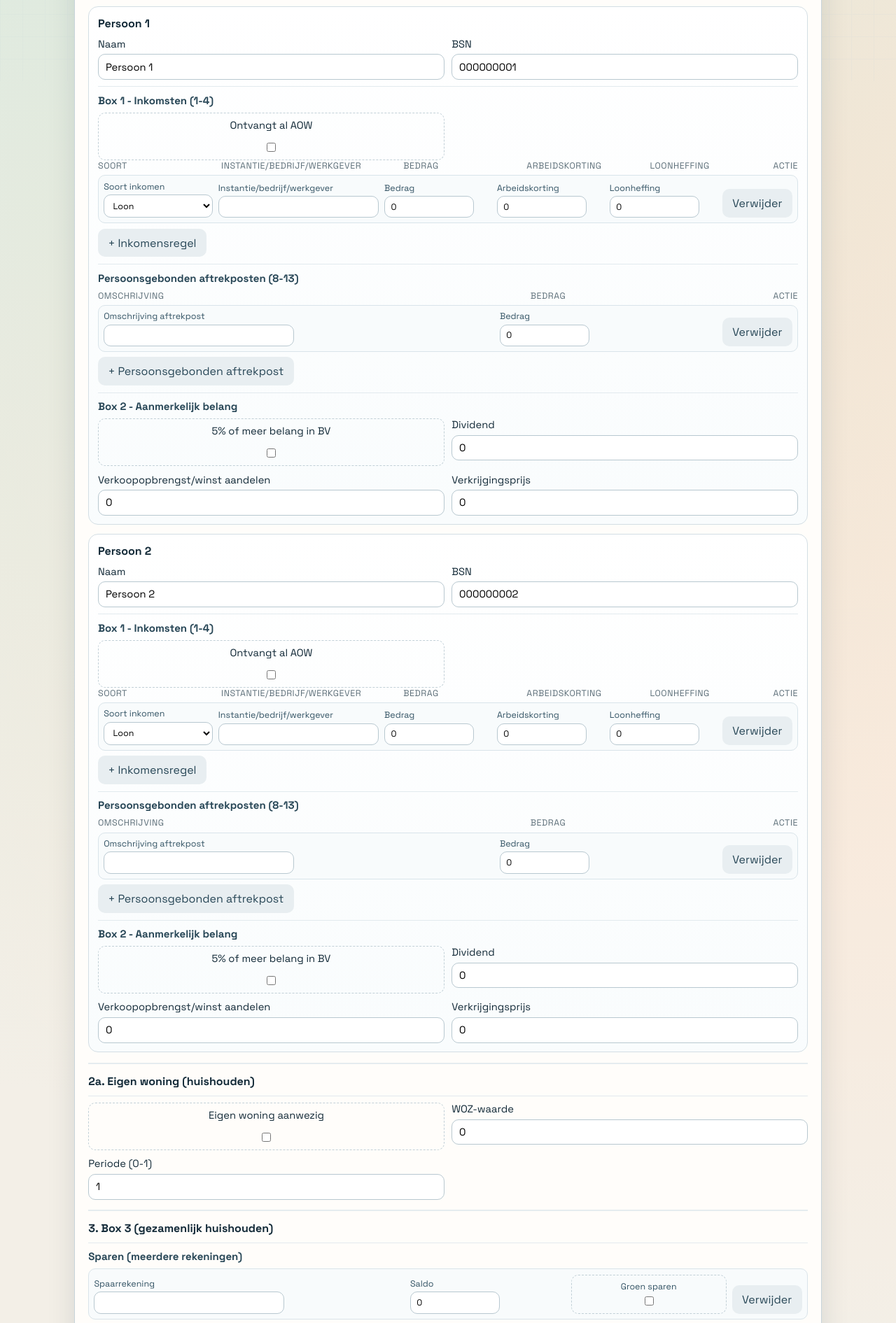
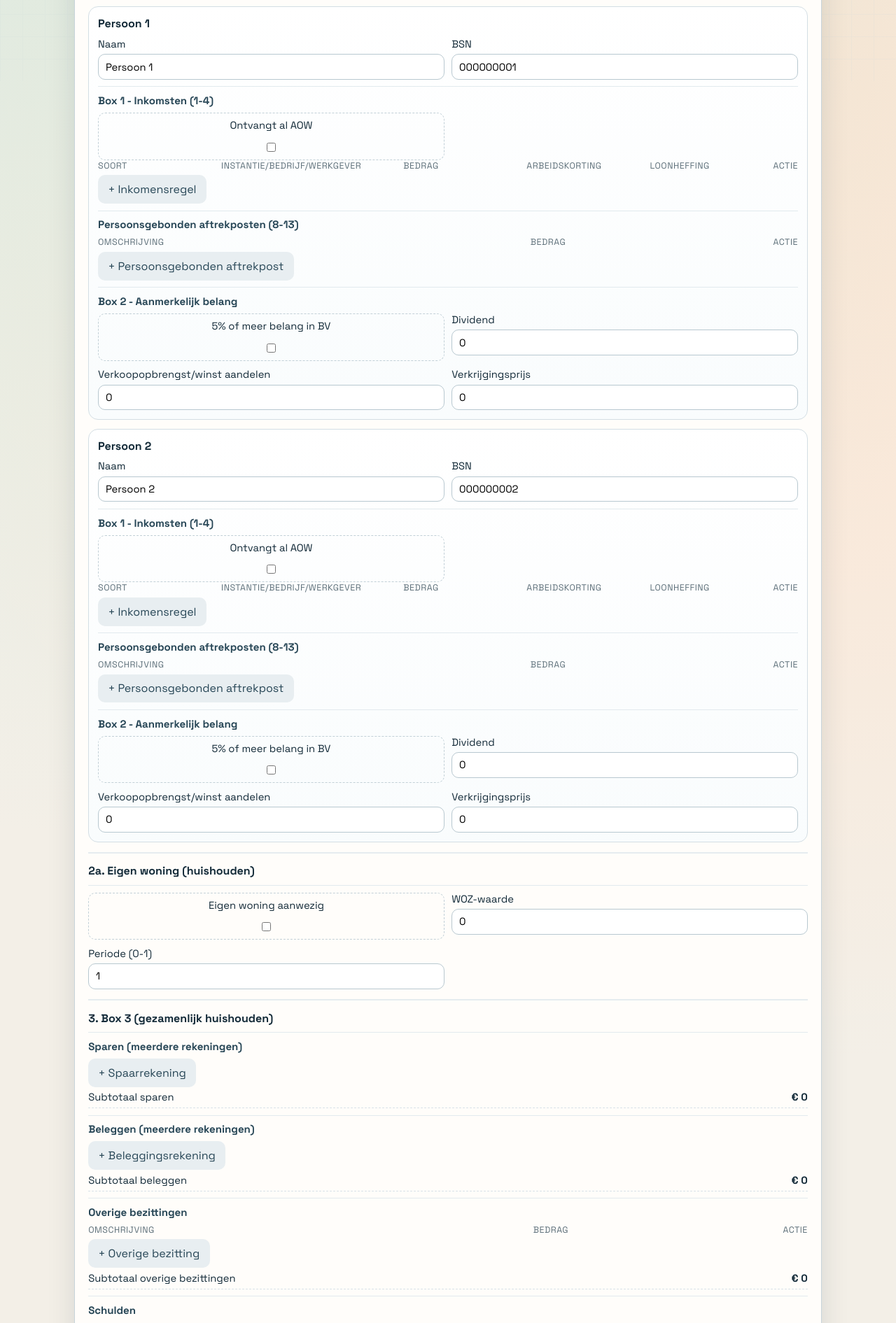
Before and after one commit to robdinges/dutch_tax, a Flask app: page / in a window 1280 px wide. Shown: the part 684-2575 px from the top of the page at 70% size. Run offline with Flask 3, Linux system fonts and the light colour scheme.

Commit message:
Replace delete buttons with × icon, fix ENTER key in distribution section, hide empty rows
Co-authored-by: robdinges <32428682+robdinges@users.noreply.github.com>

```diff
--- a/dotnet/DutchTax.Web/wwwroot/style.css
+++ b/dotnet/DutchTax.Web/wwwroot/style.css
@@ -266,7 +266,10 @@ select:focus {
 }
 
 .row-remove {
-    padding: 0.45rem 0.62rem;
+    padding: 0.3rem 0.5rem;
+    font-size: 1.1rem;
+    line-height: 1;
+    min-width: unset;
     white-space: nowrap;
 }
 
--- a/static/app.js
+++ b/static/app.js
@@ -79,6 +79,13 @@ const app = {
             this.scheduleJointDistributionRefresh();
         });
 
+        this.form.addEventListener("keydown", (event) => {
+            if (event.key === "Enter" && event.target?.dataset?.jointDistributionInput === "1") {
+                event.preventDefault();
+                this.updateDistributionValidationStatus();
+            }
+        });
+
         this.addSavingsBtn.addEventListener("click", () => this.addSavingsRow());
         this.addInvestmentsBtn.addEventListener("click", () => this.addInvestmentRow());
         this.addOtherAssetBtn.addEventListener("click", () => this.addOtherAssetRow());
@@ -90,10 +97,6 @@ const app = {
         this.investmentsList.innerHTML = "";
         this.otherAssetsList.innerHTML = "";
         this.debtsList.innerHTML = "";
-        this.addSavingsRow();
-        this.addInvestmentRow();
-        this.addOtherAssetRow();
-        this.addDebtRow();
         this.updateBox3Subtotals();
     },
 
@@ -121,7 +124,6 @@ const app = {
                 <button type="button" class="btn ghost" onclick="app.addCreditRow(${i})">+ Heffingskorting</button>
             `;
             this.creditsContainer.appendChild(node);
-            this.addCreditRow(i);
         }
     },
 
@@ -191,10 +193,6 @@ const app = {
                 </div>
             </section>
         `;
-        setTimeout(() => {
-            this.addIncomeRow(index);
-            this.addDeductionRow(index);
-        }, 0);
         return node;
     },
 
@@ -217,7 +215,7 @@ const app = {
             <label class="inline-toggle">Groen sparen
                 <input type="checkbox" data-kind="is-green" ${isGreen ? "checked" : ""}>
             </label>
-            <button type="button" class="btn ghost row-remove" onclick="app.removeRow('${rowId}')">Verwijder</button>
+            <button type="button" class="btn ghost row-remove" onclick="app.removeRow('${rowId}')" aria-label="Verwijder">&times;</button>
         `;
         this.savingsList.appendChild(node);
         this.attachBox3RowListeners(node);
@@ -244,7 +242,7 @@ const app = {
             <label>Buitenlandse dividendbelasting
                 <input type="number" min="0" step="1" data-kind="foreign-dividend-withholding" value="${foreignDividendWithholding}">
             </label>
-            <button type="button" class="btn ghost row-remove" onclick="app.removeRow('${rowId}')">Verwijder</button>
+            <button type="button" class="btn ghost row-remove" onclick="app.removeRow('${rowId}')" aria-label="Verwijder">&times;</button>
         `;
         this.investmentsList.appendChild(node);
         this.attachBox3RowListeners(node);
@@ -262,7 +260,7 @@ const app = {
             <label>Bedrag
                 <input type="number" min="0" step="1" data-kind="amount" value="${amount}">
             </label>
-            <button type="button" class="btn ghost row-remove" onclick="app.removeRow('${rowId}')">Verwijder</button>
+            <button type="button" class="btn ghost row-remove" onclick="app.removeRow('${rowId}')" aria-label="Verwijder">&times;</button>
         `;
         this.otherAssetsList.appendChild(node);
         this.attachBox3RowListeners(node);
@@ -280,7 +278,7 @@ const app = {
             <label>Bedrag
                 <input type="number" min="0" step="1" data-kind="amount" value="${amount}">
             </label>
-            <button type="button" class="btn ghost row-remove" onclick="app.removeRow('${rowId}')">Verwijder</button>
+            <button type="button" class="btn ghost row-remove" onclick="app.removeRow('${rowId}')" aria-label="Verwijder">&times;</button>
         `;
         this.debtsList.appendChild(node);
         this.attachBox3RowListeners(node);
@@ -349,7 +347,7 @@ const app = {
             <label>Loonheffing
                 <input type="number" min="0" step="1" data-kind="income-withholding" value="${wageWithholding}">
             </label>
-            <button type="button" class="btn ghost row-remove" onclick="app.removeRow('${rowId}')">Verwijder</button>
+            <button type="button" class="btn ghost row-remove" onclick="app.removeRow('${rowId}')" aria-label="Verwijder">&times;</button>
         `;
         container.appendChild(node);
     },
@@ -367,7 +365,7 @@ const app = {
             <label>Bedrag
                 <input type="number" min="0" step="1" data-kind="deduction-amount" value="${amount}">
             </label>
-            <button type="button" class="btn ghost row-remove" onclick="app.removeRow('${rowId}')">Verwijder</button>
+            <button type="button" class="btn ghost row-remove" onclick="app.removeRow('${rowId}')" aria-label="Verwijder">&times;</button>
         `;
         container.appendChild(node);
     },
@@ -385,7 +383,7 @@ const app = {
             <label>Bedrag
                 <input type="number" min="0" step="1" data-kind="credit-amount" value="${amount}">
             </label>
-            <button type="button" class="btn ghost row-remove" onclick="app.removeRow('${rowId}')">Verwijder</button>
+            <button type="button" class="btn ghost row-remove" onclick="app.removeRow('${rowId}')" aria-label="Verwijder">&times;</button>
         `;
         container.appendChild(node);
     },
@@ -973,9 +971,6 @@ const app = {
                 const incomes = box1.incomes || [];
                 const incomeContainer = document.getElementById(`incomes-list-${i}`);
                 incomeContainer.innerHTML = "";
-                if (incomes.length === 0) {
-                    this.addIncomeRow(i);
-                } else {
                 const totalWithholding = Number(member.wage_withholding || 0);
                 const defaultPerRow = incomes.length > 0 ? totalWithholding / incomes.length : 0;
                 incomes.forEach((income) => {
@@ -988,31 +983,22 @@ const app = {
                         defaultPerRow
                     );
                 });
-                }
 
                 const deductions = box1.deductions || [];
                 const deductionContainer = document.getElementById(`deductions-list-${i}`);
                 deductionContainer.innerHTML = "";
-                if (deductions.length === 0) {
-                    this.addDeductionRow(i);
-                } else {
                 deductions.forEach((deduction) => {
                     this.addDeductionRow(i, deduction.name || deduction.type || "Aftrekpost", deduction.amount || 0);
                 });
-                }
 
                 document.getElementById(`has-aow-${i}`).checked = Boolean(box1.has_aow);
 
                 const creditsContainer = document.getElementById(`credits-list-${i}`);
                 creditsContainer.innerHTML = "";
                 const credits = box1.tax_credits || [];
-                if (credits.length === 0) {
-                    this.addCreditRow(i);
-                } else {
                 credits.forEach((credit) => {
                     this.addCreditRow(i, credit.name || "Heffingskorting", credit.amount || 0);
                 });
-                }
 
                 const box2 = member.box2 || {};
                 document.getElementById(`has-ab-${i}`).checked = Boolean(box2.has_substantial_interest);
@@ -1030,8 +1016,8 @@ const app = {
 
             this.savingsList.innerHTML = "";
             (box3.savings_accounts || []).forEach((row) => this.addSavingsRow(row.name || "", row.amount || 0, !!row.is_green));
-            if ((box3.savings_accounts || []).length === 0) {
-                this.addSavingsRow("", box3.savings || 0, false);
+            if ((box3.savings_accounts || []).length === 0 && (box3.savings || 0) > 0) {
+                this.addSavingsRow("", box3.savings, false);
             }
 
             this.investmentsList.innerHTML = "";
@@ -1042,10 +1028,10 @@ const app = {
                 row.dividend_withholding || 0,
                 row.foreign_dividend_withholding || 0,
             ));
-            if ((box3.investment_accounts || []).length === 0) {
+            if ((box3.investment_accounts || []).length === 0 && (box3.investments || 0) > 0) {
                 this.addInvestmentRow(
                     "",
-                    box3.investments || 0,
+                    box3.investments,
                     false,
                     payload.dividend_withholding_total || 0,
                     payload.foreign_dividend_withholding_total || 0,
@@ -1054,14 +1040,14 @@ const app = {
 
             this.otherAssetsList.innerHTML = "";
             (box3.other_assets_items || []).forEach((row) => this.addOtherAssetRow(row.name || "", row.amount || 0));
-            if ((box3.other_assets_items || []).length === 0) {
-                this.addOtherAssetRow("", box3.other_assets || 0);
+            if ((box3.other_assets_items || []).length === 0 && (box3.other_assets || 0) > 0) {
+                this.addOtherAssetRow("", box3.other_assets);
             }
 
             this.debtsList.innerHTML = "";
             (box3.debt_items || []).forEach((row) => this.addDebtRow(row.name || "", Math.abs(row.amount || 0)));
-            if ((box3.debt_items || []).length === 0) {
-                this.addDebtRow("", Math.abs(box3.debts || 0));
+            if ((box3.debt_items || []).length === 0 && (box3.debts || 0) > 0) {
+                this.addDebtRow("", Math.abs(box3.debts));
             }
 
             this.updateBox3Subtotals();
--- a/static/style.css
+++ b/static/style.css
@@ -274,7 +274,10 @@ select:focus {
 }
 
 .row-remove {
-    padding: 0.45rem 0.62rem;
+    padding: 0.3rem 0.5rem;
+    font-size: 1.1rem;
+    line-height: 1;
+    min-width: unset;
     white-space: nowrap;
 }
 
```
Also changed, not shown: dotnet/DutchTax.Web/wwwroot/app.js (+22 -36 lines). Lines whose indentation alone changed are shown as unchanged.
